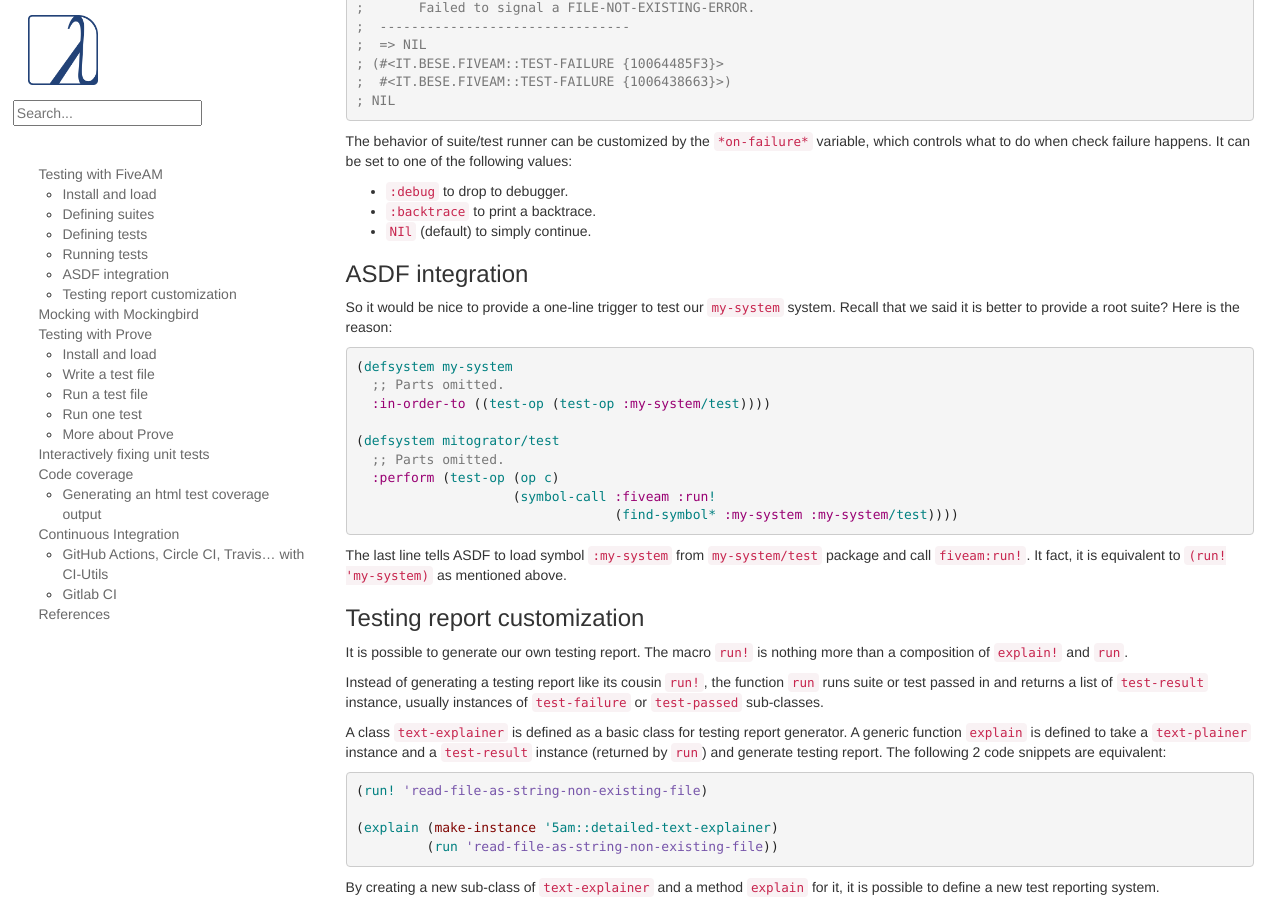
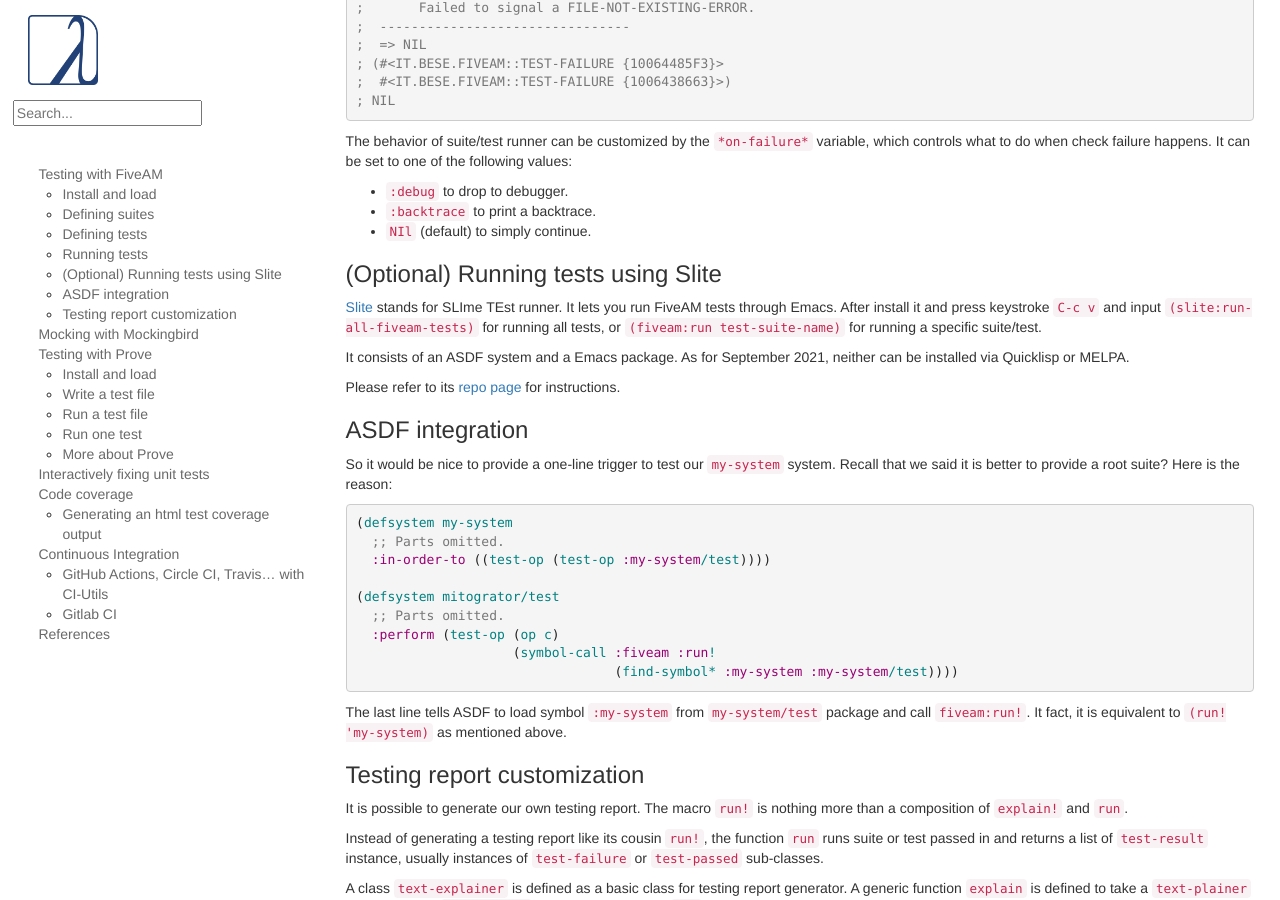
Before and after one commit to LispCookbook/cl-cookbook, a Jekyll site: the page built from testing.md, in a window 1280 px wide and 900 px high, scrolled down 3011 px. Built offline with Jekyll 4.4.1, drawn with Linux system fonts in a browser that asks for light colours.

Commit message:
Add introduction to Slite

```diff
--- a/testing.md
+++ b/testing.md
@@ -172,6 +172,14 @@ The behavior of suite/test runner can be customized by the `*on-failure*` variab
 - `:debug` to drop to debugger.
 - `:backtrace` to print a backtrace.
 - `NIl` (default) to simply continue.
+
+### (Optional) Running tests using Slite
+
+[Slite](https://github.com/tdrhq/slite) stands for SLIme TEst runner. It lets you run FiveAM tests through Emacs. After install it and press keystroke `C-c v` and input `(slite:run-all-fiveam-tests)` for running all tests, or `(fiveam:run test-suite-name)` for running a specific suite/test.
+
+It consists of an ASDF system and a Emacs package. As for September 2021, neither can be installed via Quicklisp or MELPA.
+
+Please refer to its [repo page](https://github.com/tdrhq/slite) for instructions.
 
 ### ASDF integration
 
```
